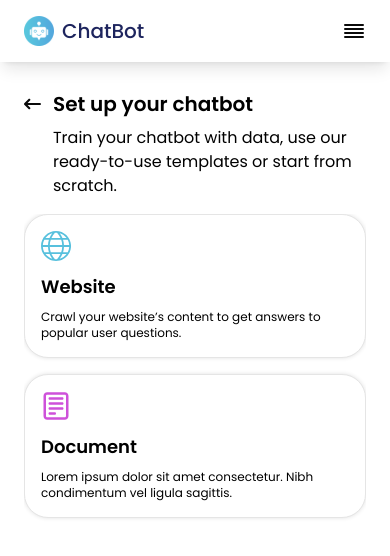
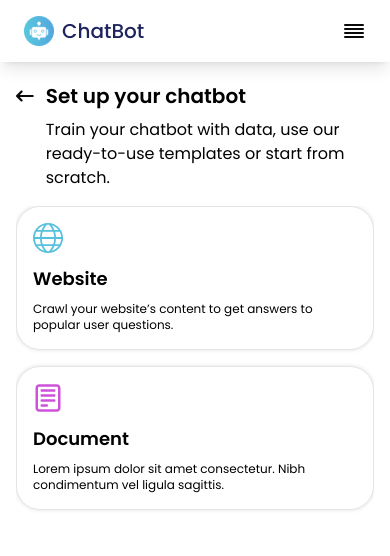
Before and after one commit to patel-poojan/chatbot-frontend, a Next.js app: page /create in a window 390 px wide. Shown: the top 556 px of the page. Built offline with nearby package versions, Linux system fonts and the light colour scheme; no server answers.

Commit message:
fix: some design issur fixed

```diff
--- a/src/app/chatbotlist/page.tsx
+++ b/src/app/chatbotlist/page.tsx
@@ -9,7 +9,7 @@ const Page = () => {
   return (
     <>
       <DashboardLayout>
-        <div className="flex-1 flex flex-col max-[500px]:p-6 overflow-auto">
+        <div className="flex-1 flex flex-col max-[500px]:p-4 overflow-auto">
           <div className="max-[500px]:text-xl text-2xl font-semibold text-black mb-6 max-[500px]:mb-4  ">
             ChatBots
           </div>
--- a/src/app/components/OuterTemplate.tsx
+++ b/src/app/components/OuterTemplate.tsx
@@ -20,7 +20,7 @@ const OuterTemplate = ({ children }: { children: React.ReactNode }) => {
           </div>
         </Link>
       </div>
-      <div className="p-6 flex-1 flex flex-col sm:p-8 md:p-12 lg:px-24 lg:py-12">
+      <div className="p-4 flex-1 flex flex-col sm:p-8 md:p-12 lg:px-24 lg:py-12">
         {children}
       </div>
     </div>
--- a/src/app/create/page.tsx
+++ b/src/app/create/page.tsx
@@ -10,7 +10,7 @@ const Page = () => {
   const router = useRouter();
   return (
     <DashboardLayout>
-      <div className="flex-1 flex flex-col  max-[500px]:p-6 overflow-auto">
+      <div className="flex-1 flex flex-col  max-[500px]:p-4 overflow-auto">
         <div className="flex   gap-3">
           <FaArrowLeftLong
             onClick={() => router.back()}
--- a/src/app/training/page.tsx
+++ b/src/app/training/page.tsx
@@ -75,7 +75,7 @@ const Page = () => {
 
   return (
     <DashboardLayout>
-      <div className="flex flex-1 overflow-hidden flex-col p-4 gap-4 sm:gap-6">
+      <div className="flex flex-1 overflow-hidden flex-col max-[500px]:p-4 gap-4 sm:gap-6">
         <div className="flex flex-col sm:flex-row sm:items-center justify-between gap-3">
           <p className="text-xl sm:text-2xl font-semibold text-black">
             Training
```
